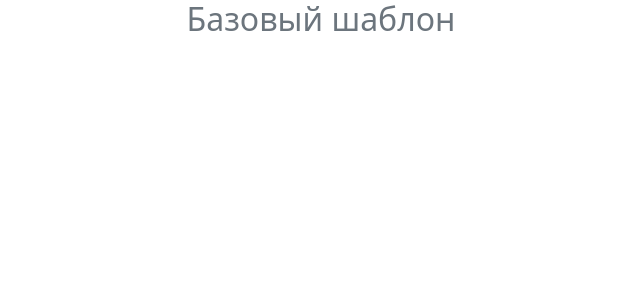
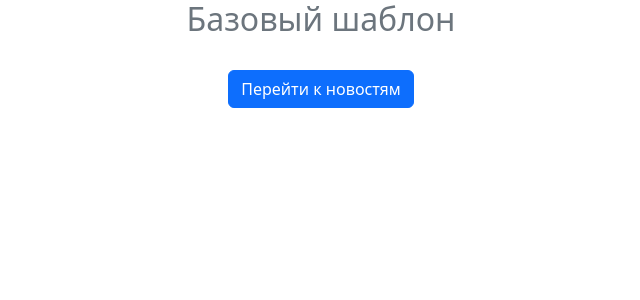
Before and after one commit to Ray-Not/posts_order_v1, a Django app: page / in a window 1280 px wide. Shown: the top 300 px of the page, without its empty margins (319-959 px from the left). Run offline with Django 5.2, Linux system fonts and the light colour scheme; some libraries are stand-ins or nearby versions.

Commit message:
Add button <to news>

```diff
--- a/templates/default.html
+++ b/templates/default.html
@@ -23,6 +23,10 @@
     <main>
         {% block content %}
             <p class="text-secondary text-center h2">Базовый шаблон</p>
+            <div class="d-flex justify-content-center">
+                <a href="{% url 'news_list' %}" class="btn btn-primary mt-4">Перейти к новостям</a>
+            </div>
+
         {% endblock %}
     </main>
 
```
